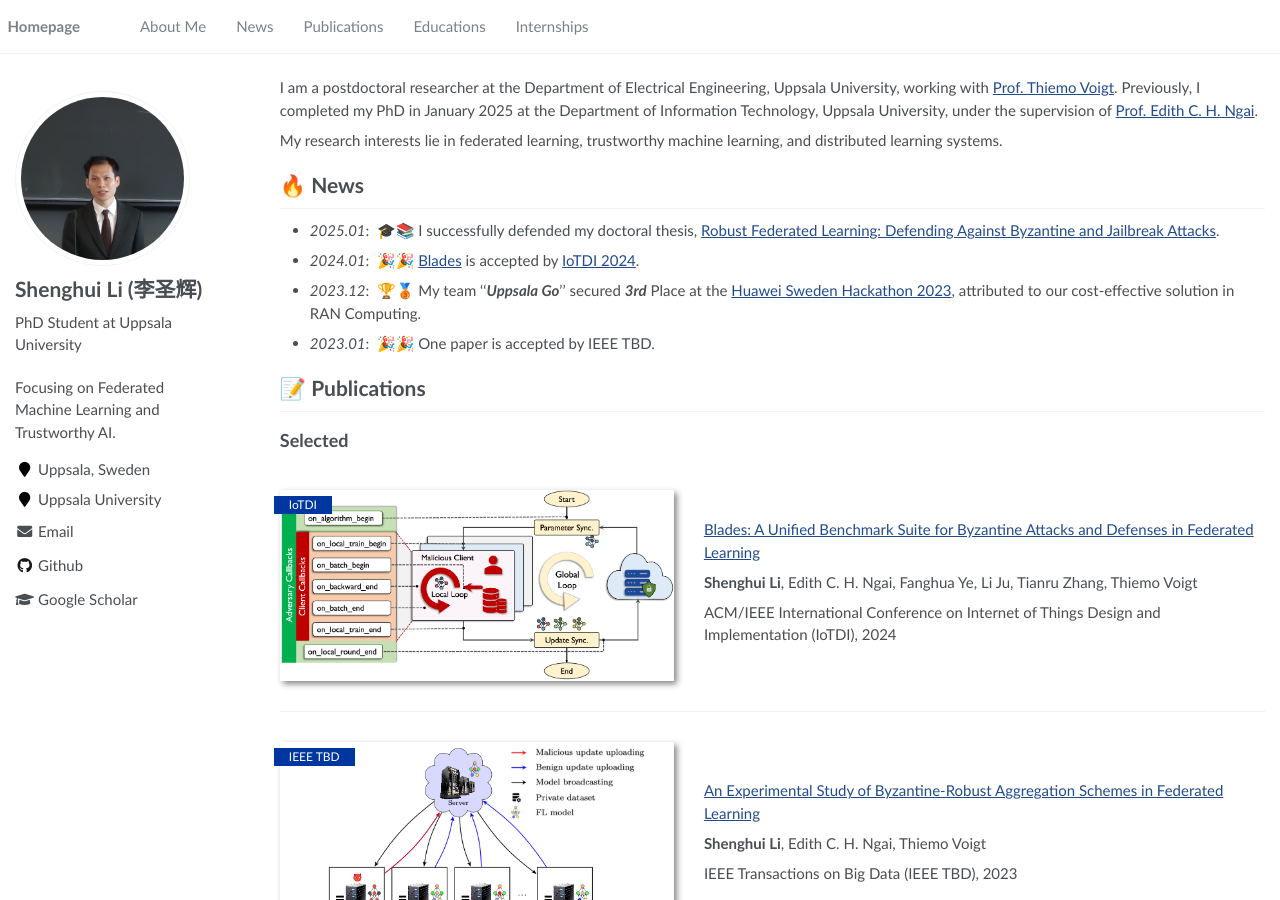
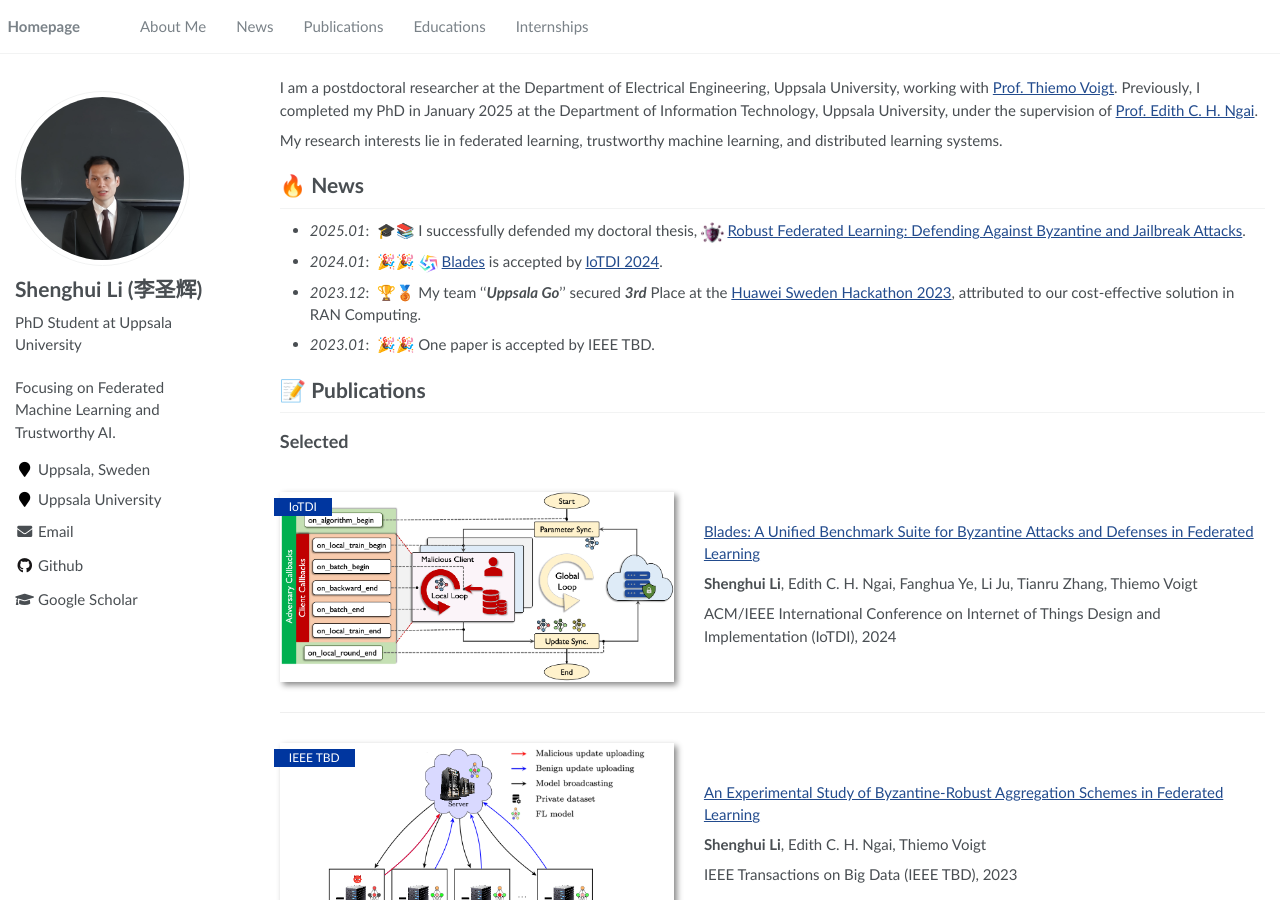
Before and after one commit to lishenghui/lishenghui.github.io, a Jekyll site: the page built from _pages/about.md, in a window 1280 px wide and 900 px high. Built offline with Jekyll 4.4.1, drawn with Linux system fonts in a browser that asks for light colours.

Commit message:
Update about.md

```diff
--- a/_pages/about.md
+++ b/_pages/about.md
@@ -23,8 +23,8 @@ My research interests lie in federated learning, trustworthy machine learning, a
 distributed learning systems.
 
 # 🔥 News
-- *2025.01*: &nbsp;🎓📚 I successfully defended my doctoral thesis, [Robust Federated Learning: Defending Against Byzantine and Jailbreak Attacks](https://www.diva-portal.org/smash/record.jsf?pid=diva2%3A1914990&dswid=-4039).
-- *2024.01*: &nbsp;🎉🎉 [Blades](https://arxiv.org/abs/2206.05359) is accepted by [IoTDI 2024](https://conferences.computer.org/iotDI/2024/).
+- *2025.01*: &nbsp;🎓📚 I successfully defended my doctoral thesis,  <img src='./images/thesis.png' style='width: 1.5em;'> [Robust Federated Learning: Defending Against Byzantine and Jailbreak Attacks](https://www.diva-portal.org/smash/record.jsf?pid=diva2%3A1914990&dswid=-4039).
+- *2024.01*: &nbsp;🎉🎉  <img src='./images/blade10.png' style='width: 1.3em;'> [Blades](https://arxiv.org/abs/2206.05359) is accepted by [IoTDI 2024](https://conferences.computer.org/iotDI/2024/).
 - *2023.12*: &nbsp;🏆🥉 My team ''***Uppsala Go***'' secured ***3rd*** Place at the [Huawei Sweden Hackathon 2023](https://www.huaweihackathon2023.se/en/challenges/registration), attributed to our cost-effective solution in RAN Computing.
 - *2023.01*: &nbsp;🎉🎉 One paper is accepted by IEEE TBD.
 
@@ -136,7 +136,7 @@ IEEE Transactions on Big Data (IEEE TBD), 2023
 [//]: # (- *2021.10* Lorem ipsum dolor sit amet, consectetur adipiscing elit. Vivamus ornare aliquet ipsum, ac tempus justo dapibus sit amet. )
 
 # 📦 Projects
-- <img src='./images/blade10.png' style='width: 1.5em;'> **[Blades](https://github.com/lishenghui/blades):** A Unified Benchmark Suite for Byzantine Attacks and Defenses in Federated Learning
+- <img src='./images/blade10.png' style='width: 1.3em;'> **[Blades](https://github.com/lishenghui/blades):** A Unified Benchmark Suite for Byzantine Attacks and Defenses in Federated Learning
 
 
 # 🏆 Honors & awards
```
